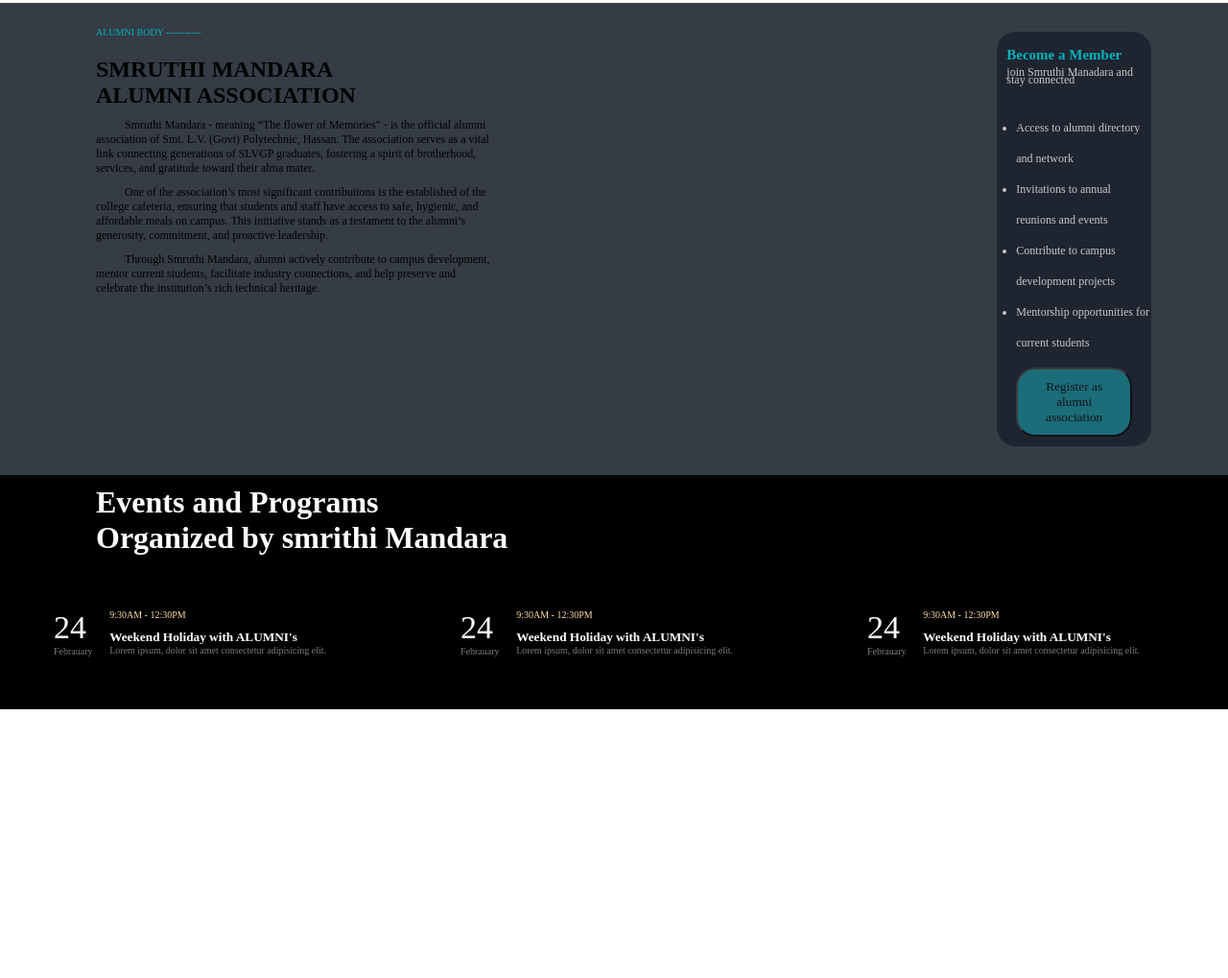
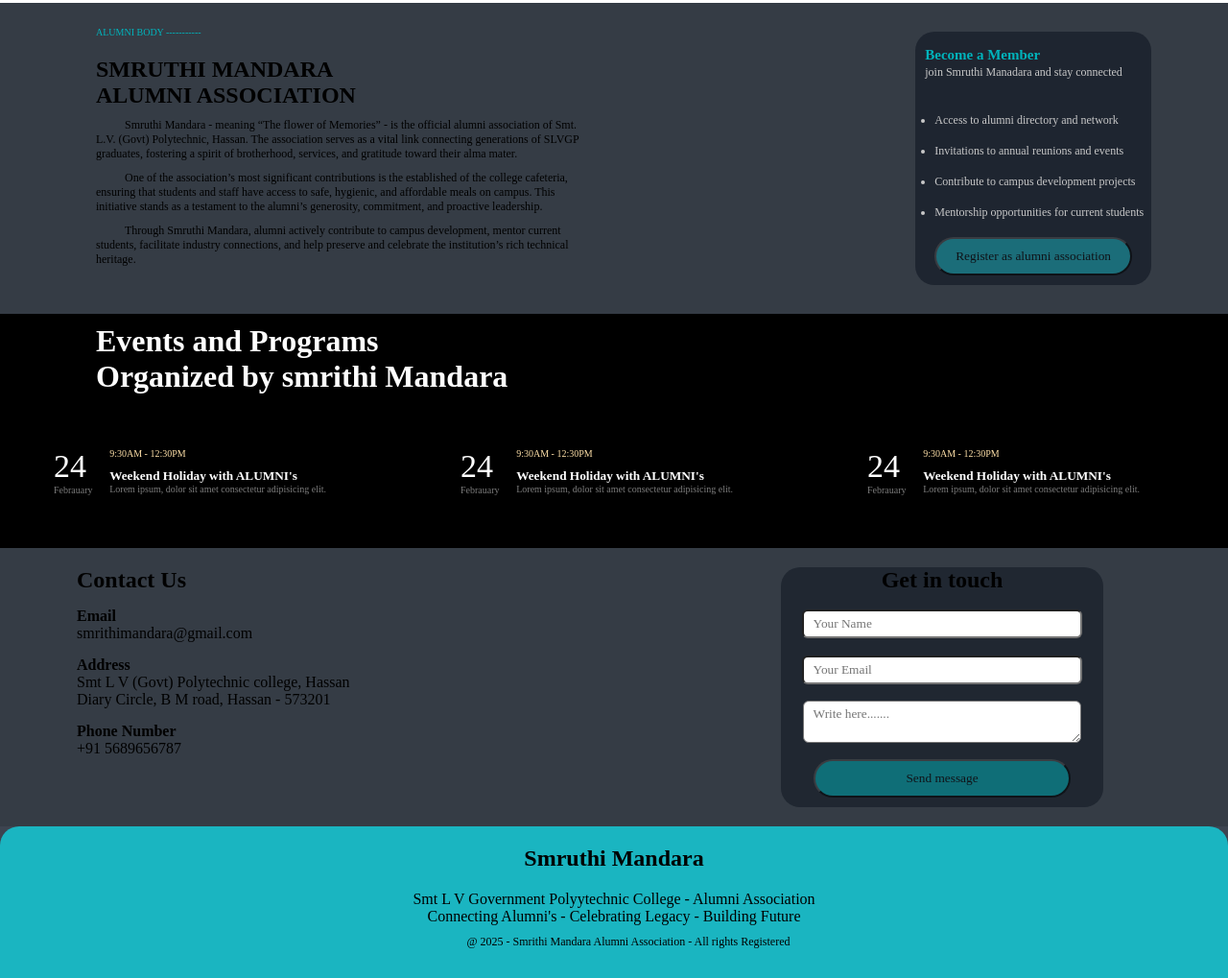
Before and after one commit to akshayb06/alumni, a plain HTML site: page index.html in a window 1280 px wide. Shown: the part 1107-2126 px from the top of the page at 96% size. Before the commit the page ends 1846 px from the top, so only its background shows below. Drawn offline with Linux system fonts and the light colour scheme.

Commit message:
Update index.html
with footer

```diff
--- a/index.html
+++ b/index.html
@@ -8,6 +8,7 @@
 </head>
 <body>
     <header>
+        <i style="color: whitesmoke;">Menu</i>
         <div class="logo">
             <img src="" alt="LOGO" width="25%" height="100%">
             <h4>Smrithi Mandara Alumni Association</h4>
@@ -90,7 +91,6 @@
         </div>
     </section1>
     <section2>
-        <div class="inner">
             <div class="inner-in">
                 <span>ALUMNI BODY   -----------</span>
                 <br><br>
@@ -113,7 +113,6 @@
                 and celebrate the institution’s rich technical heritage.
                 </p>
             </div>
-        </div>
         <div class="block">
             <div class="in">
                 <h2 style="color: #00B4BC;">Become a Member</h2>
@@ -166,5 +165,31 @@
             </div>
         </div>
     </div>
+    <div class="contact">
+        <div class="details">
+            <h2>Contact Us</h2>
+            <h4>Email</h4>
+            <p>smrithimandara@gmail.com</p>
+            <h4>Address</h4>
+            <p>Smt L V (Govt) Polytechnic college, Hassan<br>Diary Circle, B M road, Hassan - 573201</p>
+            <h4>Phone Number</h4>
+            <p>+91 5689656787</p>
+        </div>
+        <div class="block">
+            <h2>Get in touch</h2>
+            <input type="text" placeholder="Your Name" required/>
+            <input type="text" placeholder="Your Email" required />
+            <textarea placeholder="Write here......."></textarea>
+            <button>Send message</button>
+        </div>
+    </div>
+    <footer>
+        <div class="block">
+        <h2>Smruthi Mandara</h2>
+        <p>Smt L V Government Polyytechnic College - Alumni Association</p>
+        <p>Connecting Alumni's - Celebrating Legacy - Building Future</p>
+        <span>@ 2025 -  Smrithi Mandara Alumni Association - All rights Registered</span>
+        </div>
+    </footer>
 </body>
 </html>
```
